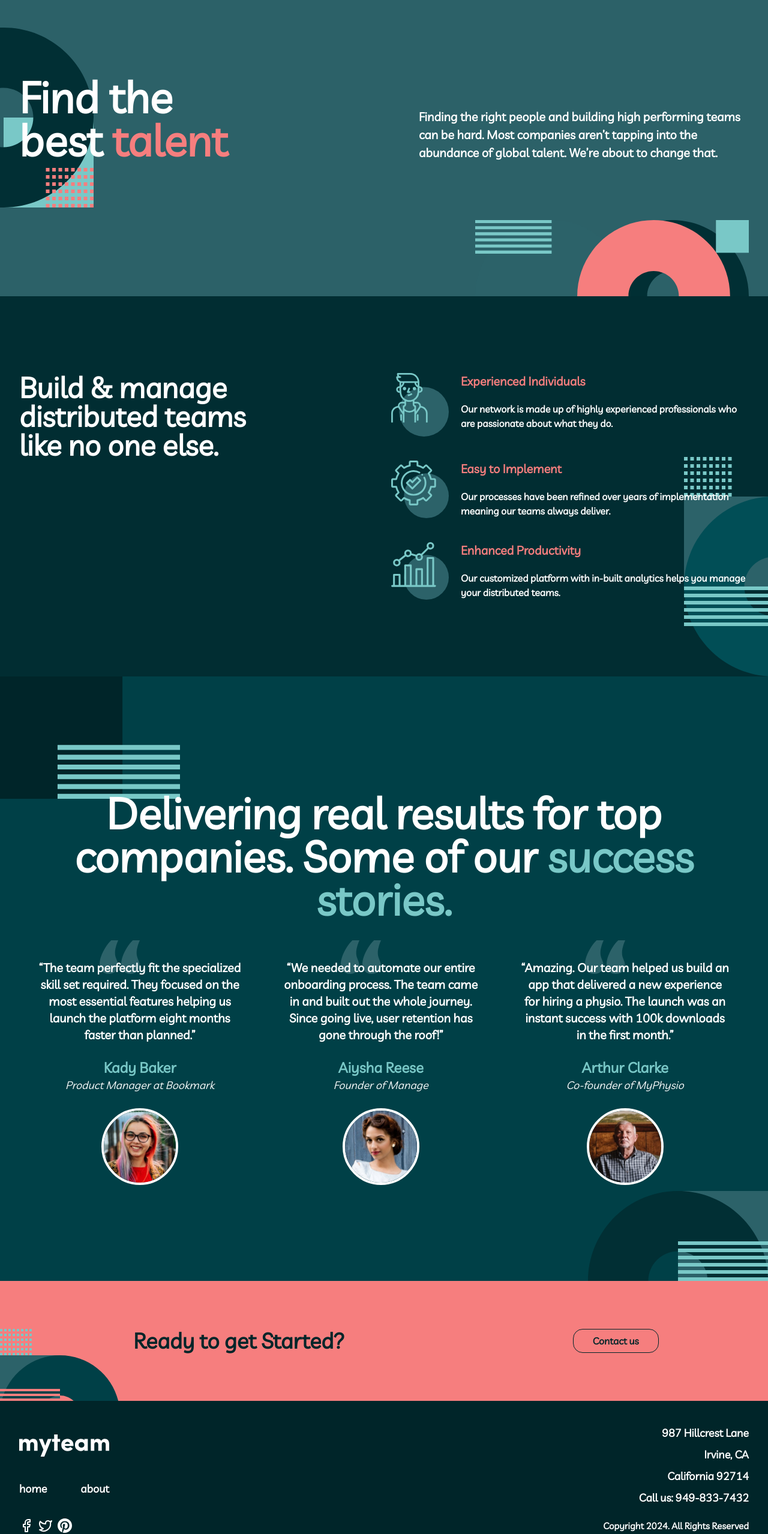
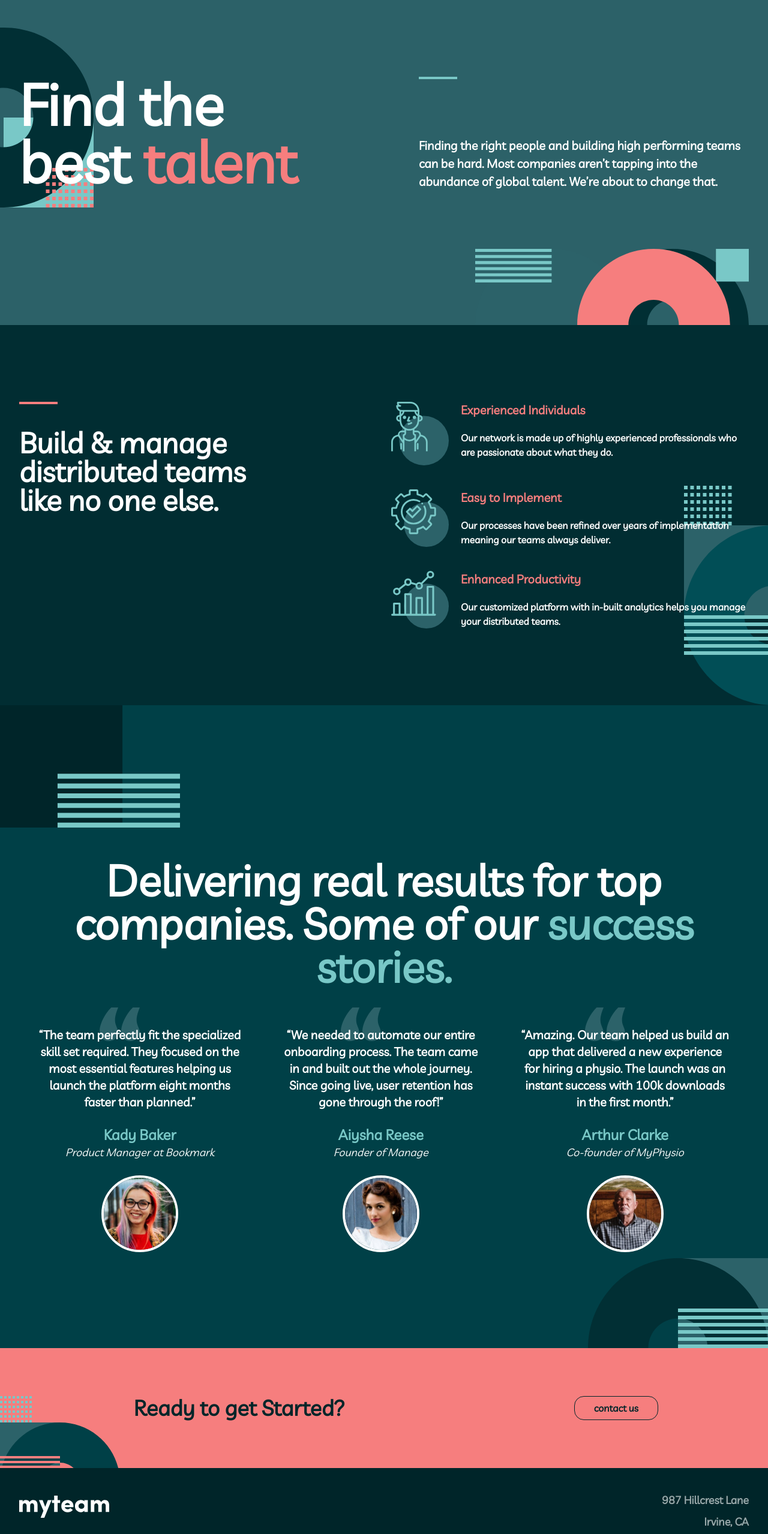
Before and after one commit to thiagomartns/myteam-multipage, a Next.js app: page / in a window 1280 px wide. Shown: the part 90-2648 px from the top of the page at 60% size. Built offline with nearby package versions, Linux system fonts and the light colour scheme.

Commit message:
Refact: Bg patterns and font styles

```diff
--- a/src/app/about/page.tsx
+++ b/src/app/about/page.tsx
@@ -15,6 +15,8 @@ export default function AboutPage() {
             <h1 className="z-10 text-center text-white text-5xl font-bold w-[9ch] md:text-6xl lg:text-7xl lg:text-left lg:w-[12ch]">
               About
             </h1>
+            <div className="flex flex-col gap-10">
+              <div className="hidden h-1 w-16 bg-light-coral lg:block"></div>
               <p className="z-10 text-white text-center text-xl font-semibold lg:text-left lg:w-96 xl:w-[550px]">
                 We help companies build dynamic teams made up of top global
                 talent. Using our network of passionate professionals we drive
@@ -22,6 +24,7 @@ export default function AboutPage() {
                 teams shape the best products and experiences. We’ll bring those
                 teams to you.
               </p>
+            </div>
           </div>
         </div>
         <div className="absolute z-0 -bottom-32 -right-40 sm:bottom-0 sm:-right-28">
--- a/src/app/contact/page.tsx
+++ b/src/app/contact/page.tsx
@@ -1,16 +1,25 @@
 import React from "react";
 import HeroContact from "@/components/contact/components/hero";
 import FormSection from "@/components/contact/components/form-section";
+import Pattern1 from "@/assets/img/bg-pattern-about-2-contact-1.svg";
+import Pattern2 from "@/assets/img/bg-pattern-contact-2.svg";
+import Image from "next/image";
 
 export default function Contact() {
   return (
-    <section className="bg-police-blue">
+    <section className="bg-police-blue overflow-hidden relative">
       <div className="container py-16 lg:max-w-screen-xl">
         <div className="grid grid-cols-1 lg:grid-cols-2 items-center ">
           <HeroContact />
           <FormSection />
         </div>
       </div>
+      <div className="hidden absolute z-0 top-0 -left-32 sm:block">
+        <Image src={Pattern1} alt="Static Pattern" className="w-[250px] " />
+      </div>
+      <div className="hidden absolute z-0 -bottom-0 -right-24 sm:block">
+        <Image src={Pattern2} alt="Static Pattern" className="w-[200px] " />
+      </div>
     </section>
   );
 }
--- a/src/components/call-to-action/index.tsx
+++ b/src/components/call-to-action/index.tsx
@@ -13,7 +13,7 @@ export const CallToAction = () => {
             Ready to get Started?
           </h1>
           <Link href="/contact">
-            <StyledButton color="dark">Contact us</StyledButton>
+            <StyledButton color="dark">contact us</StyledButton>
           </Link>
         </div>
       </div>
--- a/src/components/contact/components/hero/index.tsx
+++ b/src/components/contact/components/hero/index.tsx
@@ -3,6 +3,7 @@ import IconChart from "@/assets/img/icon-chart.svg";
 import IconPerson from "@/assets/img/icon-person.svg";
 import IconCog from "@/assets/img/icon-cog.svg";
 import Image from "next/image";
+import Pattern1 from "@/assets/img/bg-pattern-about-2-contact-1.svg";
 
 export default function HeroContact() {
   const items = [
@@ -25,7 +26,7 @@ export default function HeroContact() {
 
   return (
     <div className="flex flex-col gap-8 items-center px-5 md:px-32 lg:px-0 lg:items-start lg:justify-between">
-      <div className="flex flex-col gap-5 items-center lg:items-start">
+      <div className="z-10 flex flex-col gap-5 items-center lg:items-start">
         <h1 className="text-center text-white text-5xl font-bold w-[9ch] md:text-6xl xl:text-7xl lg:text-left lg:w-[12ch]">
           Contact
         </h1>
--- a/src/components/footer/index.tsx
+++ b/src/components/footer/index.tsx
@@ -2,13 +2,13 @@ import Image from "next/image";
 import React from "react";
 import LogoImage from "@/assets/img/logo.svg";
 import Pinterest from "@/assets/img/icon-pinterest.svg";
-import { Facebook, Twitter } from "lucide-react";
+import { Facebook, Linkedin, Twitter } from "lucide-react";
 import Link from "next/link";
 
 export const Footer = () => {
   return (
     <section className="bg-dark-green py-10 text-white">
-      <div className="main-container flex-col gap-5 container md:max-w-screen-md lg:max-w-screen-xl">
+      <div className="main-container flex-col gap-8 container md:max-w-screen-md md:gap-5 lg:max-w-screen-xl">
         <div className="text-white flex flex-col gap-5 items-center sm:flex-row sm:justify-between sm:w-full ">
           <div className="flex flex-col gap-2 sm:gap-10">
             <Image
@@ -17,7 +17,7 @@ export const Footer = () => {
               width={150}
               height={100}
             />
-            <div className="flex justify-between gap-5  body-1">
+            <div className="flex justify-between gap-5 py-5  body-1 lg:py-0 lg:pt-5">
               <Link className="hover:text-light-coral " href="/">
                 home
               </Link>
@@ -27,10 +27,10 @@ export const Footer = () => {
             </div>
           </div>
           <div className="flex flex-col gap-2 justify-center items-center sm:items-end">
-            <p className="body-1">987 Hillcrest Lane</p>
-            <p className="body-1">Irvine, CA</p>
-            <p className="body-1">California 92714</p>
-            <p className="body-1">Call us: 949-833-7432</p>
+            <p className="body-1 opacity-60">987 Hillcrest Lane</p>
+            <p className="body-1 opacity-60">Irvine, CA</p>
+            <p className="body-1 opacity-60">California 92714</p>
+            <p className="body-1 opacity-60">Call us: 949-833-7432</p>
           </div>
         </div>
         <div className="flex flex-col gap-4 sm:flex-row sm:justify-between sm:w-full">
@@ -41,11 +41,13 @@ export const Footer = () => {
             <Link href="#" className="hover:text-light-coral">
               <Twitter />
             </Link>
-            <Link href="#">
-              <Image src={Pinterest} alt="Pinterest Logo" />
+            <Link className="hover:text-light-coral" href="#">
+              <Linkedin />
             </Link>
           </div>
-          <p className="body-2">Copyright 2024. All Rights Reserved</p>
+          <p className="body-2 opacity-60">
+            Copyright 2024. All Rights Reserved
+          </p>
         </div>
       </div>
     </section>
--- a/src/components/hero-homepage/content/index.tsx
+++ b/src/components/hero-homepage/content/index.tsx
@@ -6,14 +6,17 @@ export default function Content() {
   return (
     <div className="relative pb-56 pt-20 lg:container lg:max-w-screen-xl">
       <div className="flex flex-col gap-8 items-center px-5 md:px-32 lg:flex-row lg:px-0 lg:items-end lg:justify-between">
-        <h1 className="z-50 text-center text-white text-5xl font-bold w-[9ch] md:text-6xl lg:text-7xl lg:text-left lg:w-[12ch] xl:w-[9ch] ">
+        <h1 className="z-50 text-center text-white text-5xl font-bold w-[9ch] md:text-6xl lg:text-7xl lg:text-left lg:w-[12ch] xl:text-8xl xl:w-[9ch] ">
           Find the best <span className="text-light-coral">talent</span>
         </h1>
-        <p className="text-white text-center text-xl leading-10 font-semibold lg:text-left lg:w-96 lg:leading-normal xl:w-[550px]">
-          Finding the right people and building high performing teams can be
-          hard. Most companies aren’t tapping into the abundance of global
-          talent. We’re about to change that.
-        </p>
+        <div className="flex flex-col gap-24">
+          <div className="hidden h-1 w-16 bg-rapture-blue lg:block"></div>
+          <p className="text-white text-center text-xl leading-10 font-semibold lg:text-left lg:w-96 lg:leading-normal xl:w-[550px]">
+            Finding the right people and building high performing teams can be
+            hard. Most companies aren’t tapping into the abundance of global
+            talent. We’re about to change that.
+          </p>
+        </div>
       </div>
       <div className="absolute bottom-0 px-2 flex justify-center w-full lg:px-0 lg:w-[520px] lg:right-0 lg:justify-end lg:max-w-screen-xl">
         <Image
--- a/src/components/info-homepage/index.tsx
+++ b/src/components/info-homepage/index.tsx
@@ -30,9 +30,12 @@ export const InfoHomepage = () => {
   return (
     <section className="py-32 bg-sacramento-state-green relative overflow-x-hidden ">
       <div className="container flex flex-col gap-10 lg:max-w-screen-xl lg:flex-row lg:justify-between lg:items-start">
-        <h1 className=" text-white z-10 text-5xl font-bold w-[10ch] md:w-[20ch] lg:text-5xl lg:w-[25ch] xl:w-[15ch]">
-          Build & manage distributed teams like no one else.
-        </h1>
+        <div className="flex flex-col gap-10">
+          <div className="hidden h-1 w-16 bg-light-coral lg:block"></div>
+          <h1 className=" text-white z-10 text-5xl font-bold w-[10ch] md:w-[20ch] lg:text-5xl lg:w-[25ch] xl:w-[15ch]">
+            Build & manage distributed teams like no one else.
+          </h1>
+        </div>
         <ul className="z-10 lg:flex lg:flex-col lg:gap-10">
           {items.map((item) => (
             <li
--- a/src/components/testimonials/index.tsx
+++ b/src/components/testimonials/index.tsx
@@ -33,7 +33,7 @@ export const Testimonials = () => {
   ];
 
   return (
-    <section className="py-32 pt-48 bg-deep-jungle-green relative overflow-x-hidden ">
+    <section className="py-32 pt-64 bg-deep-jungle-green relative overflow-x-hidden ">
       <div className="lg:container lg:max-w-screen-xl">
         <div className="flex flex-col gap-8 items-center px-5 md:px-32 lg:px-0 lg:items-end lg:justify-between">
           <h1 className="z-10 text-center text-white text-5xl font-bold md:text-6xl lg:text-7xl">
```
Lines whose indentation alone changed are shown as unchanged.
